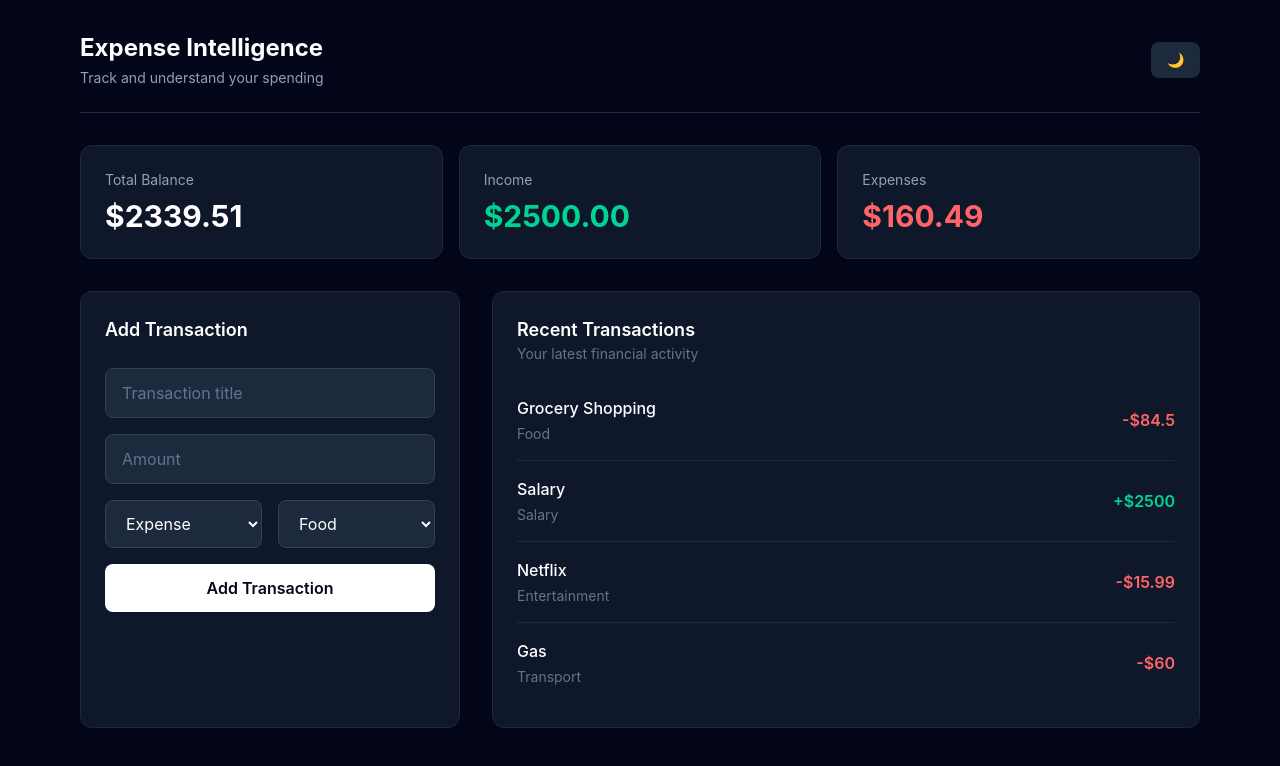
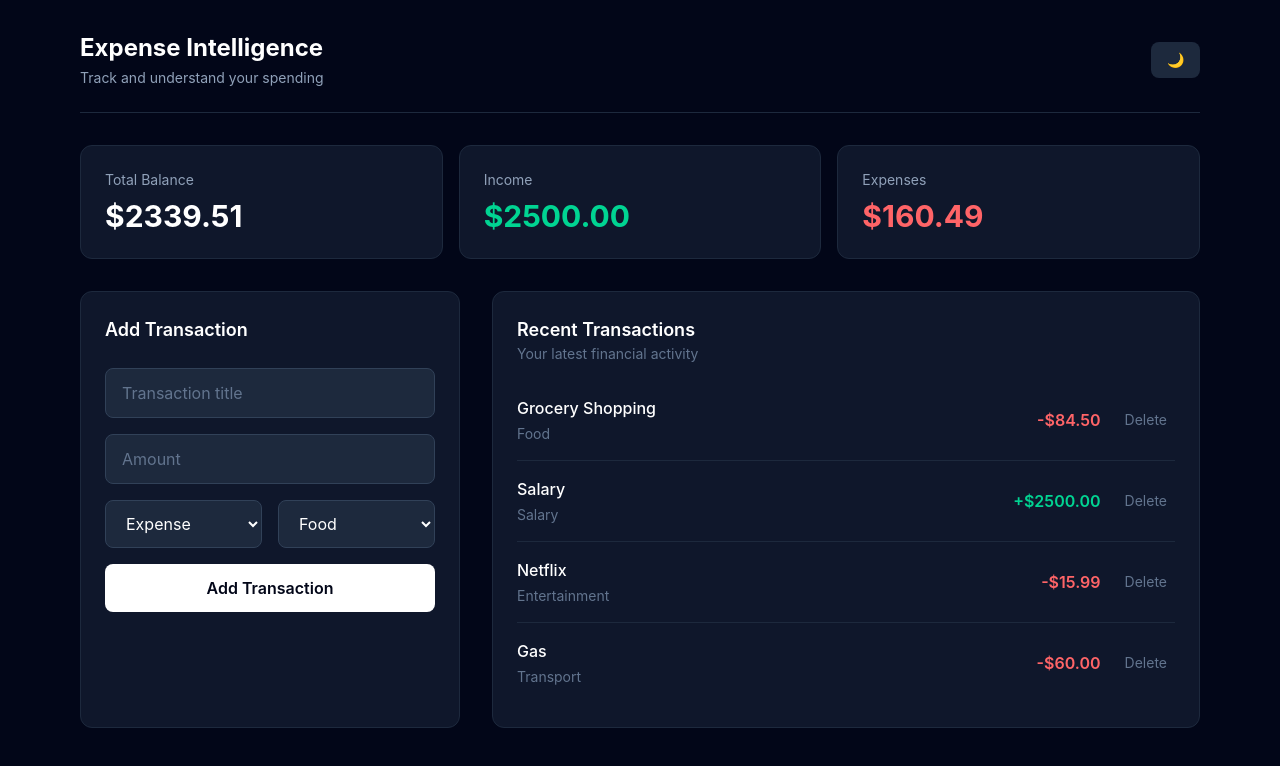
Before and after one commit to chifuyu1386/expense-intelligence, a React (Vite) app: page / in a window 1280 px wide. Shown: the top 766 px of the page. Built offline with nearby package versions, Linux system fonts and the light colour scheme.

Commit message:
feat: add transaction deletion

```diff
--- a/src/components/TransactionItem.jsx
+++ b/src/components/TransactionItem.jsx
@@ -1,5 +1,17 @@
+import { useContext } from "react";
+import { TransactionContext } from "../context/TransactionContext";
+
 function TransactionItem({ transaction }) {
+  const { dispatch } = useContext(TransactionContext);
+
   const isIncome = transaction.type === "income";
+
+  function handleDelete() {
+    dispatch({
+      type: "DELETE_TRANSACTION",
+      payload: transaction.id,
+    });
+  }
 
   return (
     <div className="flex items-center justify-between border-b border-slate-800 py-4 last:border-b-0">
@@ -13,13 +25,22 @@ function TransactionItem({ transaction }) {
         </p>
       </div>
 
+      <div className="flex items-center gap-4">
         <p
           className={`font-semibold ${
             isIncome ? "text-emerald-400" : "text-red-400"
           }`}
         >
-        {isIncome ? "+" : "-"}${transaction.amount}
+          {isIncome ? "+" : "-"}${transaction.amount.toFixed(2)}
         </p>
+
+        <button
+          onClick={handleDelete}
+          className="rounded-md px-2 py-1 text-sm text-slate-500 transition hover:bg-red-500/10 hover:text-red-400"
+        >
+          Delete
+        </button>
+      </div>
     </div>
   );
 }
```
Lines whose indentation alone changed are shown as unchanged.
